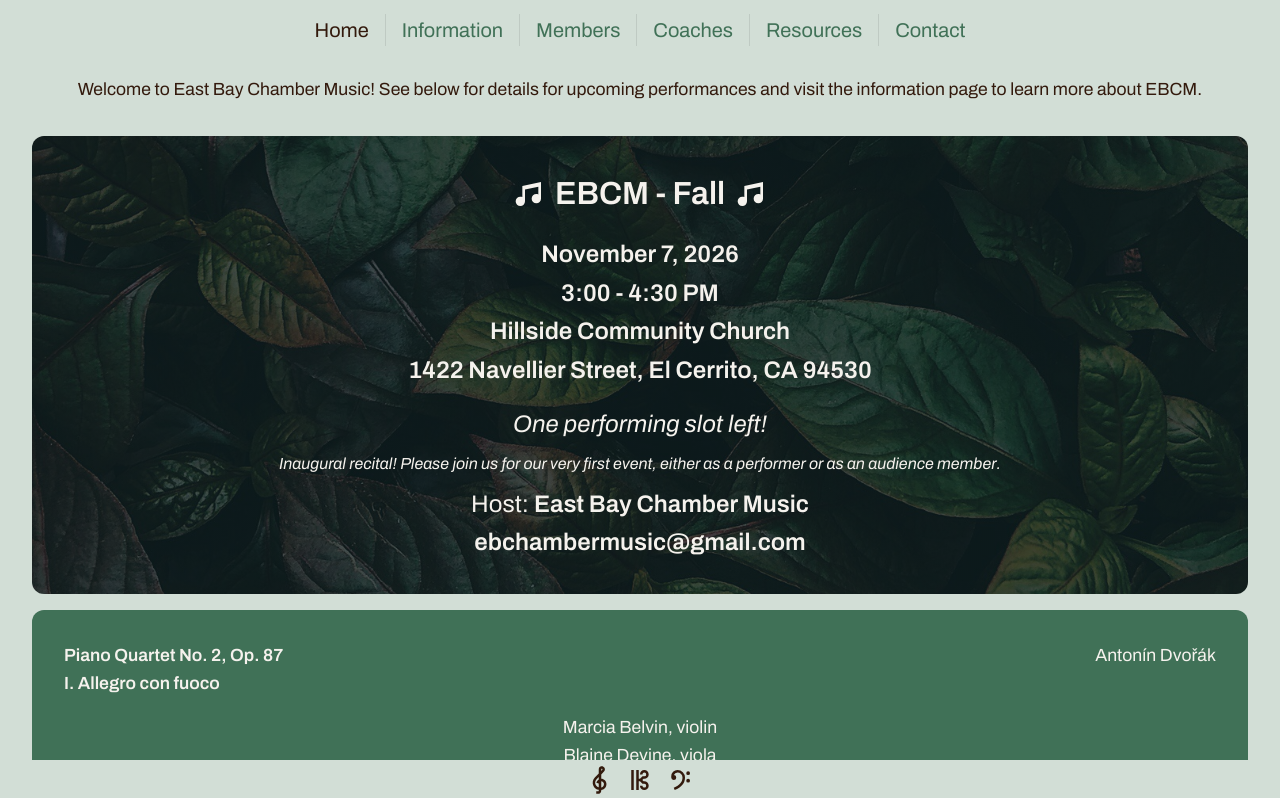
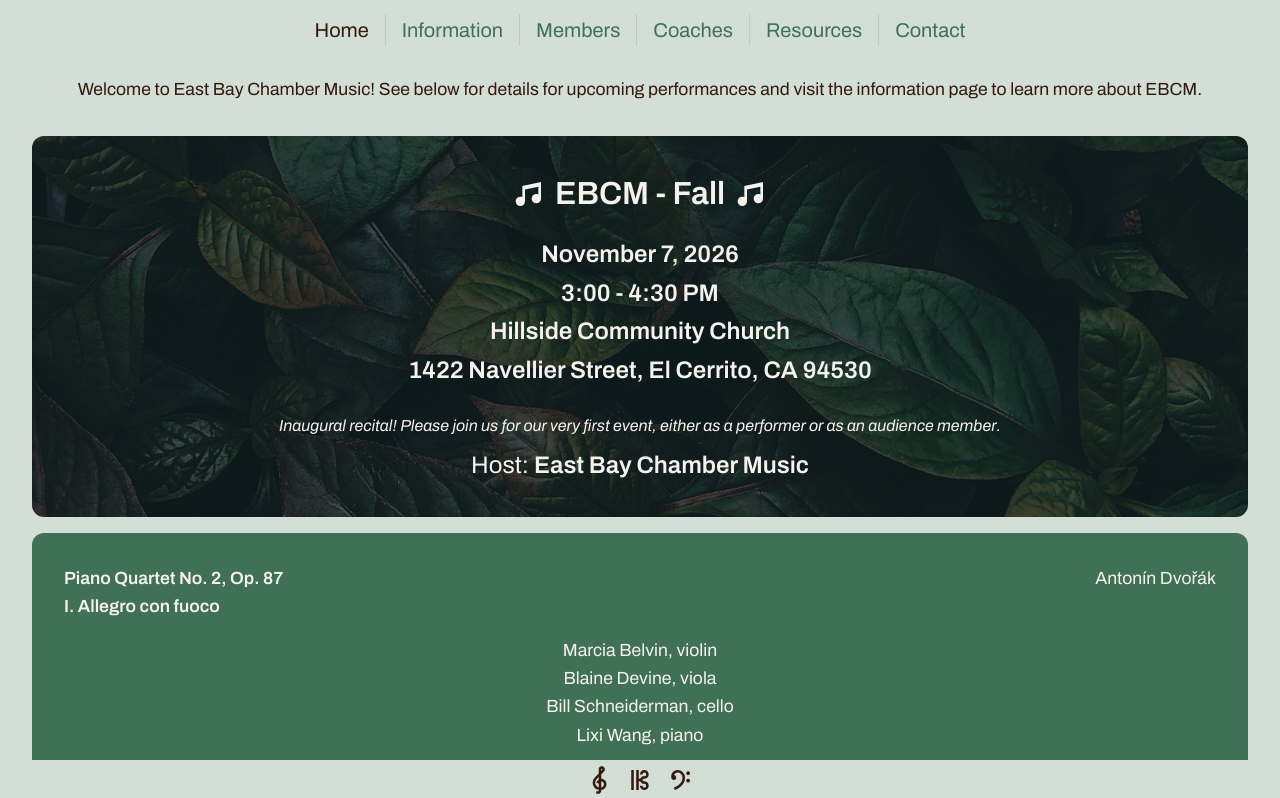
Before and after one commit to ebchambermusic/ebchambermusic.github.io, a Vue app: page / in a window 1280 px wide. Shown: the top 798 px of the page. Built offline with nearby package versions, Linux system fonts and the light colour scheme.

Commit message:
update program and status

```diff
--- a/public/data.json
+++ b/public/data.json
@@ -32,7 +32,7 @@
         "time": "3:00 - 4:30 PM",
         "venue": "Hillside Community Church\n1422 Navellier Street, El Cerrito, CA 94530",
         "status": "One performing slot left!",
-        "accepting": true,
+        "accepting": false,
         "notes": "Inaugural recital! Please join us for our very first event, either as a performer or as an audience member.",
         "host": "East Bay Chamber Music",
         "contact": "ebchambermusic@gmail.com",
@@ -76,7 +76,7 @@
       },
       {
         "eventId": "110726EB",
-        "piece": "Piano Trio No. 2\n[Movements TBD]",
+        "piece": "Piano Trio No. 2\nI. Allegro moderato",
         "composer": "Cécile Chaminade",
         "performers": "Eva Woo, violin\nKenneth Peterson, cello\nKelley Yuan, piano"
       },
--- a/src/components/AnnounceCard.vue
+++ b/src/components/AnnounceCard.vue
@@ -39,7 +39,8 @@ const labels = subData("announcements.labels")
 const display = computed(() => {
   if (!props.announcement) return {}
   const exclude = ["eventId", "name", "accepting", "program", "performances"]
-  if (!props.announcement.status) {
+  if (!props.announcement.accepting) {
+    exclude.push("status")
     exclude.push("contact")
   }
   const announce = Object.entries(props.announcement)
```
